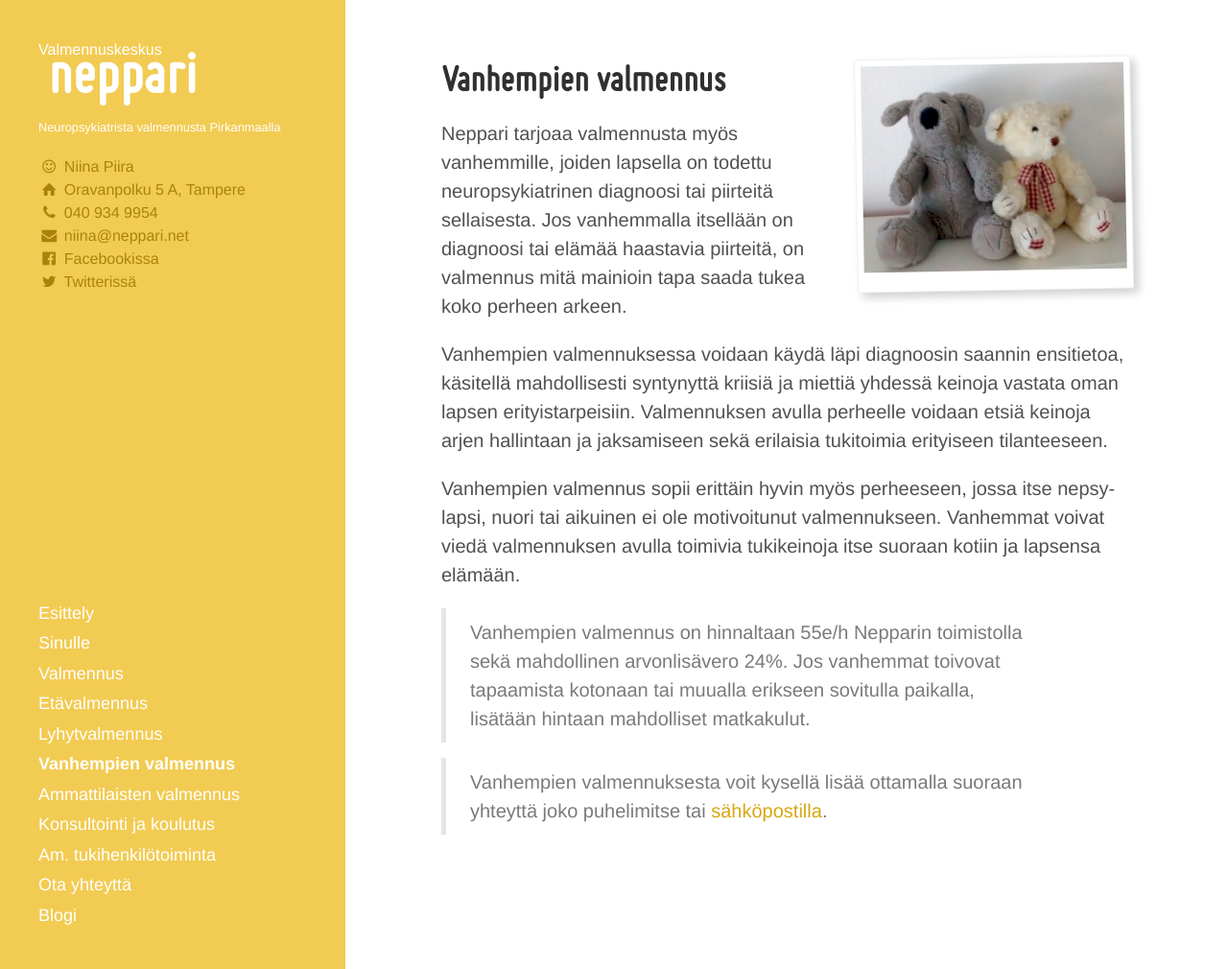
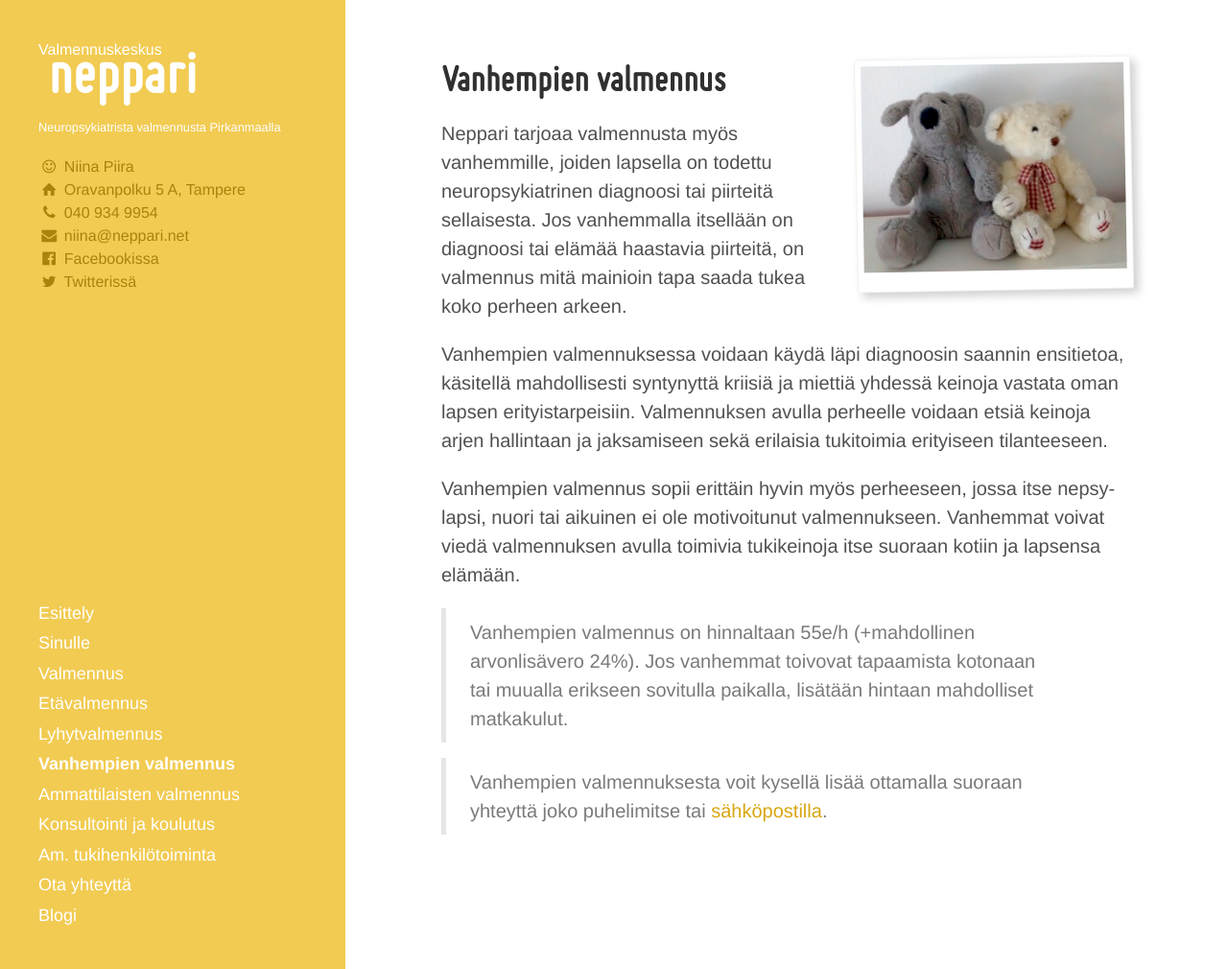
Before and after one commit to niinapiira/neppari.net, a Jekyll site: the page built from vanhempien-valmennus.md, in a window 1280 px wide and 1010 px high. Shown: the whole window at 96% size. Built offline with Jekyll 4.4.1, drawn with Linux system fonts in a browser that asks for light colours.

Commit message:
Updated vanhempien-valmennus.md

```diff
--- a/vanhempien-valmennus.md
+++ b/vanhempien-valmennus.md
@@ -22,7 +22,7 @@ Vanhempien valmennuksessa voidaan käydä läpi diagnoosin saannin ensitietoa, k
 
 Vanhempien valmennus sopii erittäin hyvin myös perheeseen, jossa itse nepsy-lapsi, nuori tai aikuinen ei ole motivoitunut valmennukseen. Vanhemmat voivat viedä valmennuksen avulla toimivia tukikeinoja itse suoraan kotiin ja lapsensa elämään.
 
-> Vanhempien valmennus on hinnaltaan 55e/h Nepparin toimistolla sekä mahdollinen arvonlisävero 24%.
+> Vanhempien valmennus on hinnaltaan 55e/h (+mahdollinen arvonlisävero 24%).
 Jos vanhemmat toivovat tapaamista kotonaan tai muualla erikseen sovitulla paikalla, lisätään hintaan mahdolliset matkakulut.
 
 > Vanhempien valmennuksesta voit kysellä lisää ottamalla suoraan yhteyttä joko puhelimitse tai [sähköpostilla](/ota-yhteytta).
```
